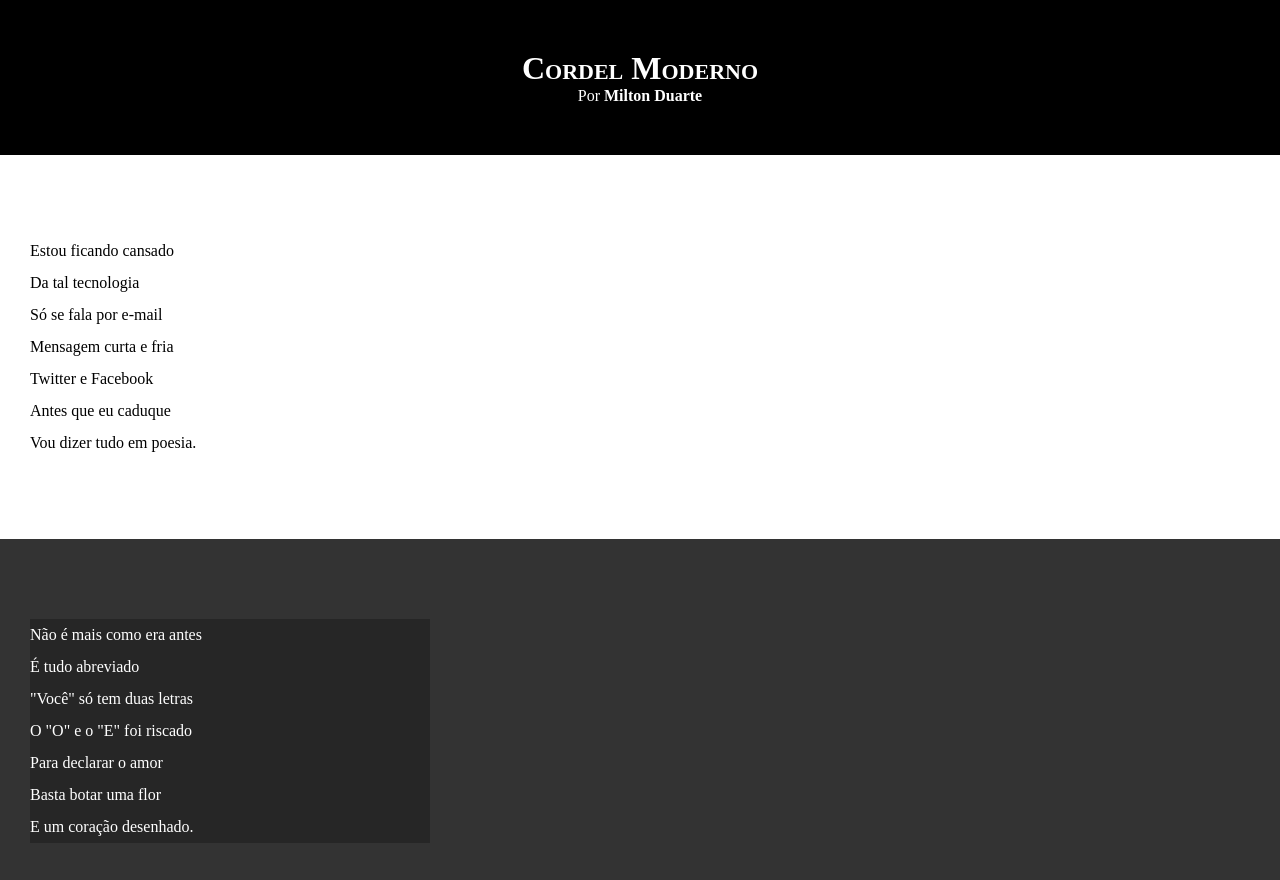
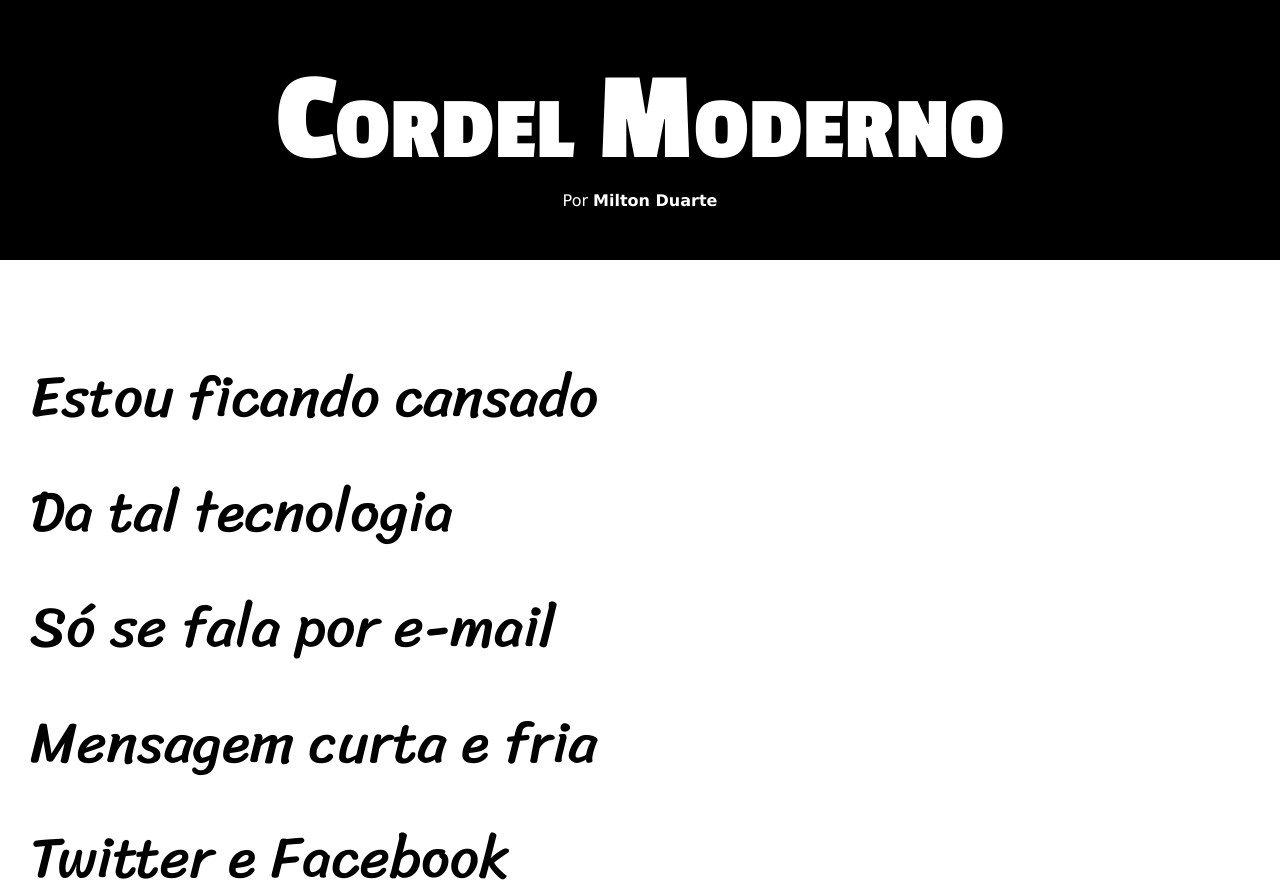
Before and after one commit to Nara-Tonussi/HTML-CSS, a plain HTML site: page d012/index.html in a window 1280 px wide. Shown: the top 880 px of the page. Drawn offline with Linux system fonts and the light colour scheme.

Commit message:
atualização de desafio 12

```diff
--- a/d012/estilo/style.css
+++ b/d012/estilo/style.css
@@ -1,7 +1,15 @@
 @charset "UTF8";
+@import url('https://fonts.googleapis.com/css2?family=Passion+One:wght@400;700;900&display=swap');
+
+@import url('https://fonts.googleapis.com/css2?family=Sriracha&display=swap');
 
 
+ :root {
+    --fonte1: Verdana, Geneva, Tahoma, sans-serif;
+    --fonte2: 'Passion One', cursive;
+    --fonte3: 'Sriracha', cursive;
 
+      }
 
 
 *{
@@ -12,6 +20,7 @@
 html, body{
     min-height: 100vh;
     background-color: darkgray;
+    font-family: var(--fonte1);
 }
 
 header{
@@ -23,6 +32,8 @@ header{
 header>h1{
     padding-top: 50px;
     font-variant: small-caps;
+    font-family: var(--fonte2);
+    font-size: 10vw;
 }
 
 header > p{
@@ -44,6 +55,8 @@ section{
     padding-bottom: 10vh;
     line-height: 2em;
     padding-left: 30px;
+    font-family: var(--fonte3);
+    font-size: 4.5vw;
 
 }
 section.normal{
@@ -57,7 +70,8 @@ section.imagem{
     }
 
     section.imagem > p {
-        width: 400px;
+        display: inline-block;
+        padding: 5px;
         background-color: rgba(0, 0, 0, 0.253);
     }
 
```
